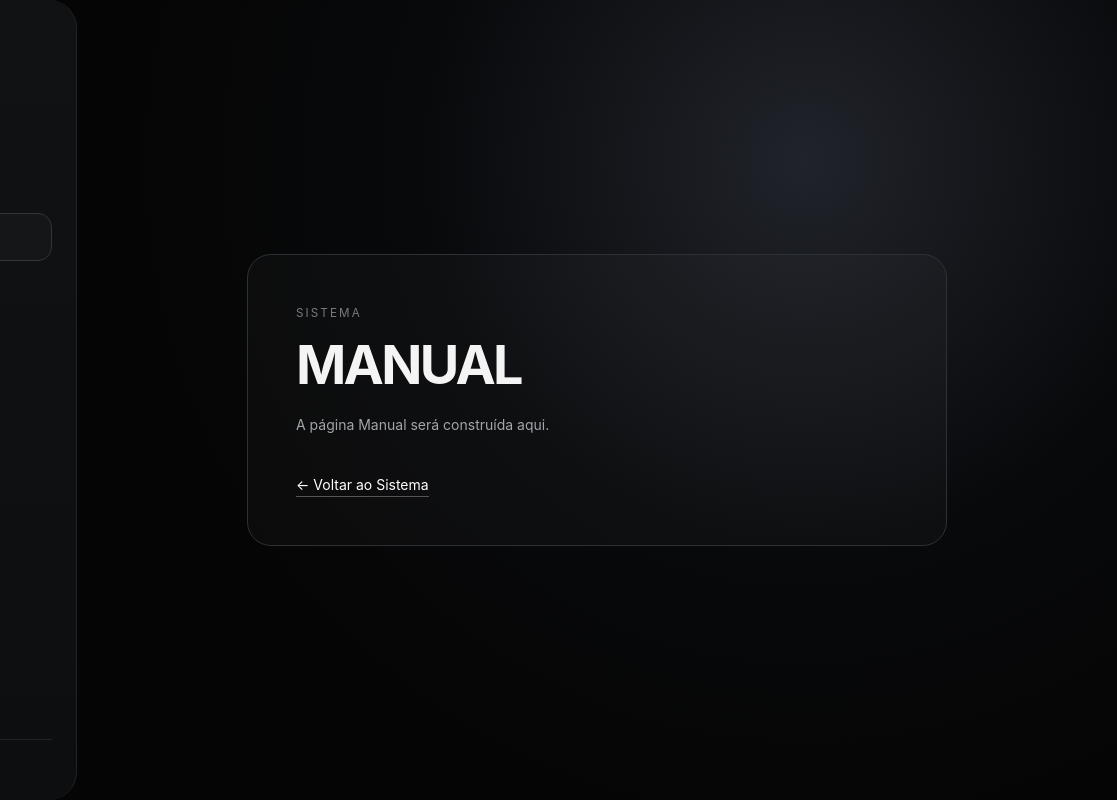
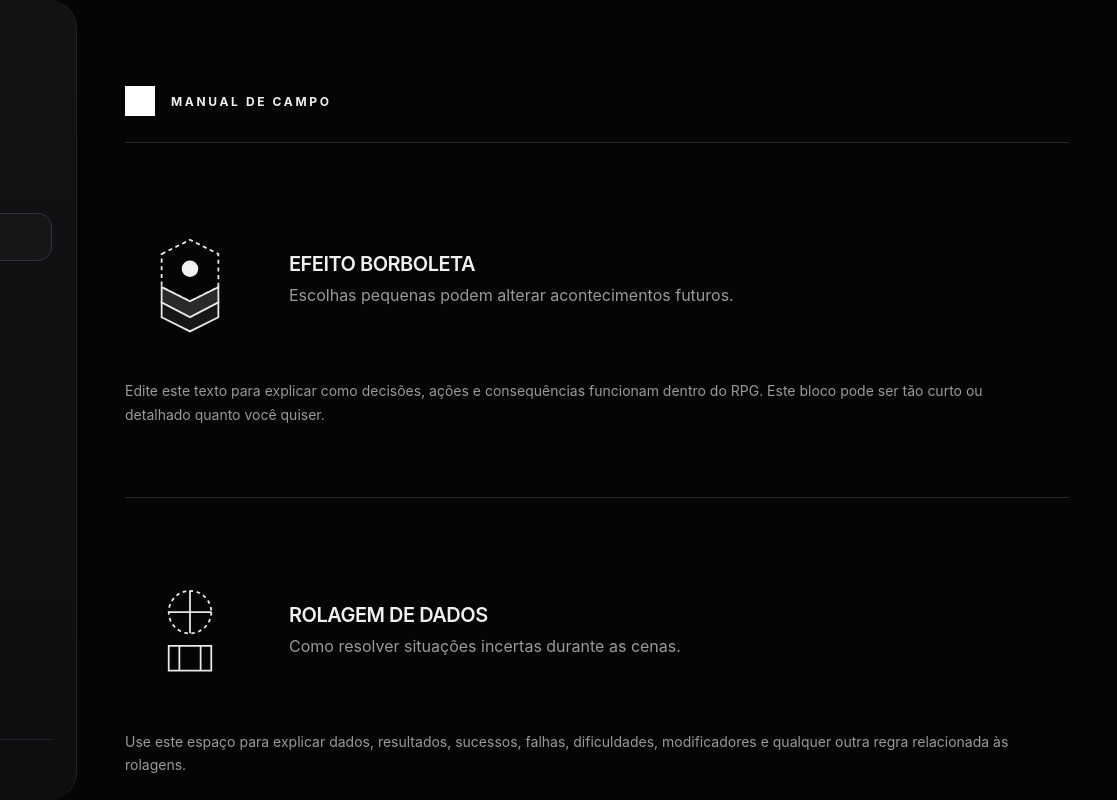
Before and after one commit to danishygirl/FEAR, a website: page public/manual.html in a window 1280 px wide. Shown: the top 800 px of the page, 163-1280 px from the left. Drawn offline with Linux system fonts and the light colour scheme.

Commit message:
Add files via upload

```diff
--- a/public/app.js
+++ b/public/app.js
@@ -138,6 +138,37 @@ function renderHome() {
   }
 }
 
+function renderManual() {
+  const root = document.querySelector(".manual-page");
+  const list = document.getElementById("manual-topic-list");
+  const label = document.getElementById("manual-label");
+  const m = CONFIG.manualPage;
+  if (!root || !list || !m) return;
+
+  document.documentElement.style.setProperty("--manual-bg", m.background || "#050505");
+  document.documentElement.style.setProperty("--manual-text", m.text || "#f0f0f0");
+  document.documentElement.style.setProperty("--manual-muted", m.mutedText || "#9a9a9a");
+  document.documentElement.style.setProperty("--manual-line", m.line || "rgba(255,255,255,.14)");
+  document.documentElement.style.setProperty("--manual-marker", m.markerColor || "#ffffff");
+  if (label) label.textContent = m.label || "MANUAL DE CAMPO";
+
+  list.innerHTML = "";
+  (m.topics || []).forEach(topic => {
+    const article = document.createElement("article");
+    article.className = "manual-topic";
+    article.innerHTML = `
+      <div class="manual-topic-head">
+        <div class="manual-topic-icon"><img src="${topic.icon || ''}" alt=""></div>
+        <div class="manual-topic-title-wrap">
+          <h2>${topic.title || ''}</h2>
+          <p>${topic.subtitle || ''}</p>
+        </div>
+      </div>
+      <p class="manual-topic-body">${topic.body || ''}</p>`;
+    list.appendChild(article);
+  });
+}
+
 function renderGlobalSystem() {
   const grid = document.getElementById("global-system-grid");
   if (!grid || !CONFIG.systemPage) return;
@@ -191,6 +222,7 @@ function renderSeasons() {
   renderHome();
   renderSeasons();
   renderGlobalSystem();
+  renderManual();
   setupSearch();
   await createSearchIndex();
 })();
--- a/public/manual.html
+++ b/public/manual.html
@@ -20,13 +20,16 @@
     <nav class="sidebar-menu" id="sidebar-menu"></nav>
     <div class="sidebar-bottom">OC 101</div>
   </aside>
-  <main class="page-content microsite-placeholder">
-    <section class="microsite-box">
-      <small>SISTEMA</small>
-      <h1>MANUAL</h1>
-      <p>A página Manual será construída aqui.</p>
-      <a class="back-link" href="sistema.html">← Voltar ao Sistema</a>
-    </section>
+
+  <main class="page-content manual-page">
+    <div class="manual-shell">
+      <header class="manual-header">
+        <span class="manual-marker" aria-hidden="true"></span>
+        <span class="manual-label" id="manual-label">MANUAL DE CAMPO</span>
+      </header>
+      <div class="manual-top-rule"></div>
+      <section class="manual-topic-list" id="manual-topic-list"></section>
+    </div>
   </main>
 </div>
 <script src="site-config.js"></script>
--- a/public/site-config.js
+++ b/public/site-config.js
@@ -71,6 +71,41 @@ window.OC101_CONFIG = {
   },
 
 
+  manualPage: {
+    label: "MANUAL DE CAMPO",
+    markerColor: "#ffffff",
+    background: "#050505",
+    text: "#f0f0f0",
+    mutedText: "#9a9a9a",
+    line: "rgba(255,255,255,.14)",
+    topics: [
+      {
+        title: "EFEITO BORBOLETA",
+        subtitle: "Escolhas pequenas podem alterar acontecimentos futuros.",
+        icon: "assets/manual-topic-01.svg",
+        body: "Edite este texto para explicar como decisões, ações e consequências funcionam dentro do RPG. Este bloco pode ser tão curto ou detalhado quanto você quiser."
+      },
+      {
+        title: "ROLAGEM DE DADOS",
+        subtitle: "Como resolver situações incertas durante as cenas.",
+        icon: "assets/manual-topic-02.svg",
+        body: "Use este espaço para explicar dados, resultados, sucessos, falhas, dificuldades, modificadores e qualquer outra regra relacionada às rolagens."
+      },
+      {
+        title: "JOGABILIDADE",
+        subtitle: "Estrutura geral das interações e da narrativa.",
+        icon: "assets/manual-topic-03.svg",
+        body: "Aqui você pode descrever o fluxo das cenas, como os jogadores interagem com narrações, decisões, missões, consequências e progressão."
+      },
+      {
+        title: "REGRAS GERAIS",
+        subtitle: "Informações complementares do sistema central.",
+        icon: "assets/manual-topic-04.svg",
+        body: "Este quarto bloco é totalmente opcional e editável. Você pode remover, duplicar ou transformar os tópicos diretamente no site-config.js."
+      }
+    ]
+  },
+
   systemPage: {
     background: "#050505",
     cardBackground: "#080808",
--- a/public/style.css
+++ b/public/style.css
@@ -180,3 +180,42 @@ button, input { font: inherit; }
 .global-system-card:hover img,.global-system-card:focus-visible img{transform:scale(1.025);filter:grayscale(100%) contrast(1.15);}
 @media(max-width:950px){.global-system-grid{grid-template-columns:1fr;max-width:420px}.global-system-card{min-height:540px}}
 @media(max-width:640px){.global-system{padding:32px 18px}.global-system-card{min-height:460px}}
+
+
+/* GLOBAL SYSTEM — MANUAL */
+.manual-page{
+  background:var(--manual-bg,#050505);
+  color:var(--manual-text,#f0f0f0);
+  min-height:100vh;
+}
+.manual-shell{
+  width:min(980px,calc(100% - 96px));
+  margin:0 auto;
+  padding:86px 0 110px;
+}
+.manual-top-rule{height:1px;background:var(--manual-line,rgba(255,255,255,.14));margin-bottom:72px;}
+.manual-header{display:flex;align-items:center;gap:16px;margin-bottom:26px;}
+.manual-marker{width:30px;height:30px;display:block;background:var(--manual-marker,#fff);flex:none;}
+.manual-label{font-size:12px;font-weight:700;letter-spacing:.22em;color:var(--manual-text,#f0f0f0);}
+.manual-topic-list{display:grid;gap:0;}
+.manual-topic{padding:0 0 70px;margin-bottom:68px;border-bottom:1px solid var(--manual-line,rgba(255,255,255,.14));}
+.manual-topic:last-child{margin-bottom:0;}
+.manual-topic-head{display:grid;grid-template-columns:130px minmax(0,1fr);gap:34px;align-items:center;margin-bottom:34px;}
+.manual-topic-icon{width:130px;height:130px;display:grid;place-items:center;}
+.manual-topic-icon img{width:100%;height:100%;object-fit:contain;display:block;}
+.manual-topic-title-wrap h2{margin:0 0 8px;font-size:20px;line-height:1.15;font-weight:600;letter-spacing:-.025em;color:var(--manual-text,#f0f0f0);}
+.manual-topic-title-wrap p{margin:0;max-width:620px;font-size:16px;line-height:1.45;color:var(--manual-muted,#9a9a9a);}
+.manual-topic-body{margin:0;font-size:14px;line-height:1.7;color:var(--manual-muted,#9a9a9a);max-width:920px;}
+@media(max-width:850px){
+  .manual-shell{width:min(100% - 40px,760px);padding:60px 0 80px;}
+  .manual-topic-head{grid-template-columns:100px 1fr;gap:24px;}
+  .manual-topic-icon{width:100px;height:100px;}
+}
+@media(max-width:560px){
+  .manual-top-rule{margin-bottom:48px;}
+  .manual-topic{padding-bottom:50px;margin-bottom:48px;}
+  .manual-topic-head{grid-template-columns:1fr;gap:18px;}
+  .manual-topic-icon{width:92px;height:92px;}
+  .manual-topic-title-wrap h2{font-size:18px;}
+  .manual-topic-title-wrap p,.manual-topic-body{font-size:13px;}
+}
```
Also changed, not shown: README.md, public/assets/manual-topic-01.svg (added), public/assets/manual-topic-02.svg (added), public/assets/manual-topic-03.svg (added), public/assets/manual-topic-04.svg (added).
